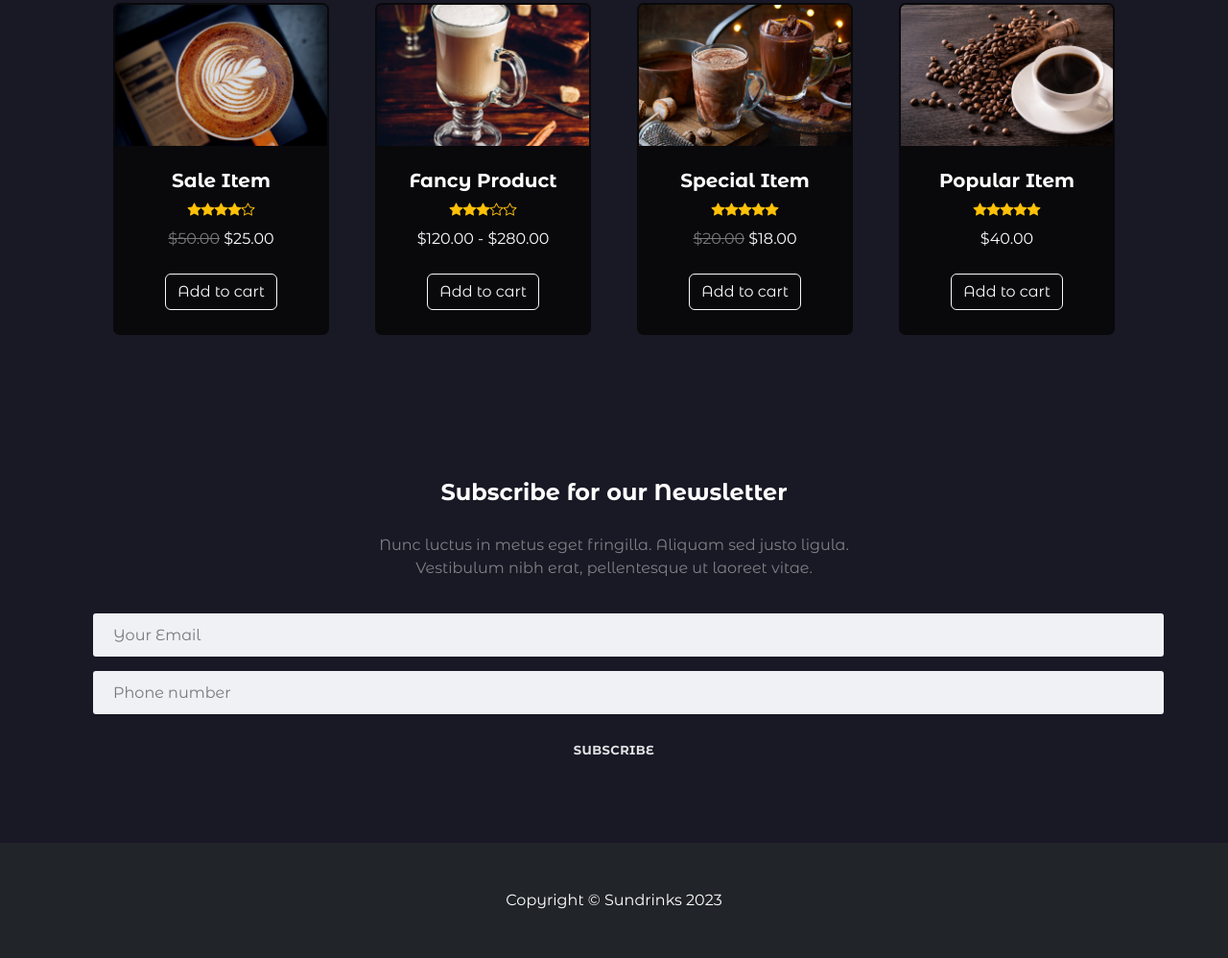
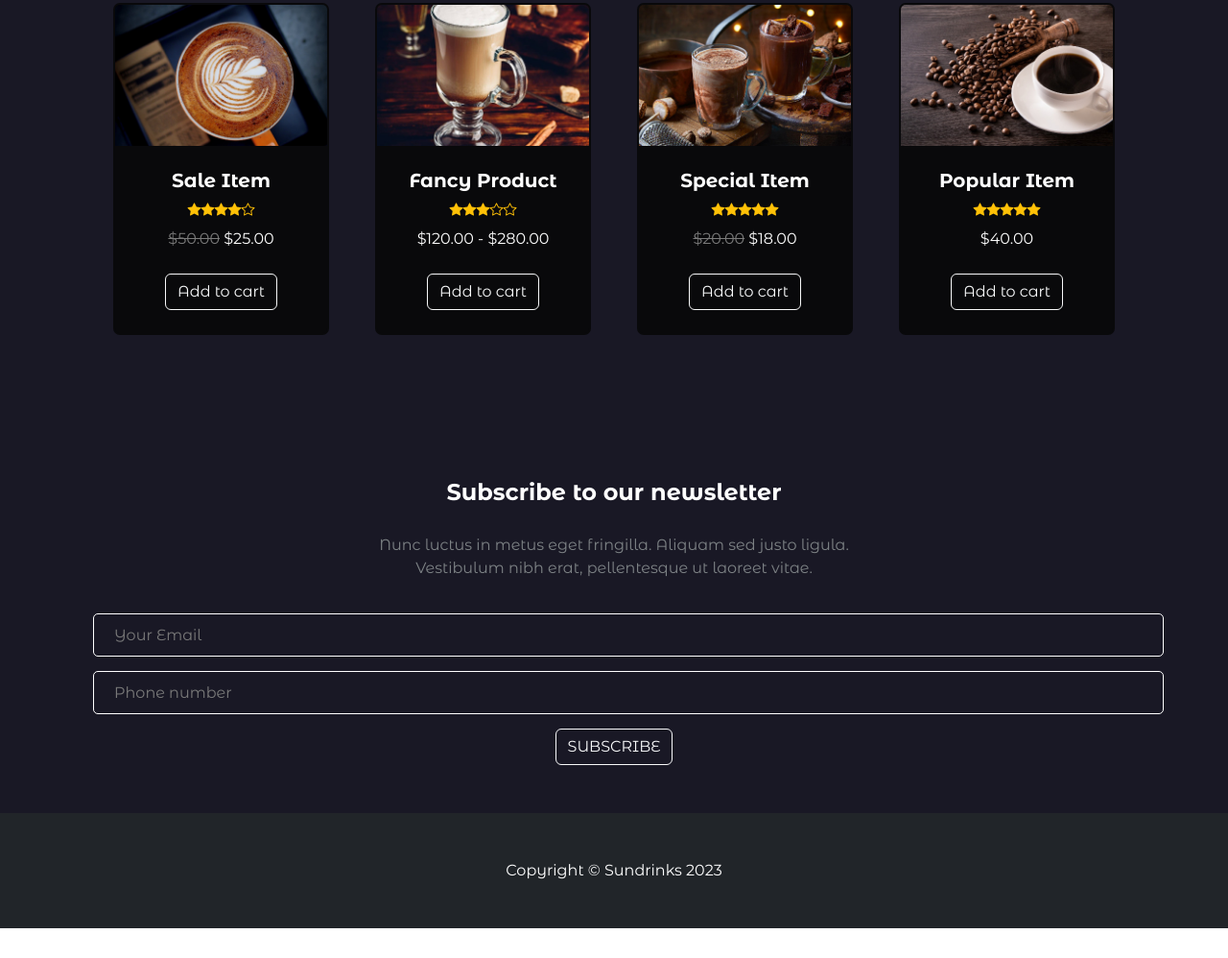
Before and after one commit to GaredJr/Sundrinks, a plain HTML site: page index.html in a window 1280 px wide. Shown: the part 841-1839 px from the top of the page at 96% size. After the commit the page ends 1808 px from the top, so only its background shows below. Drawn offline with nearby package versions, Linux system fonts and the light colour scheme.

```diff
--- a/index.html
+++ b/index.html
@@ -297,16 +297,14 @@
     <div class="newsletter-subscribe">
         <div class="container">
             <div class="intro">
-                <h2 class="text-center text-white">Subscribe for our Newsletter</h2>
+                <h2 class="text-center text-white">Subscribe to our newsletter</h2>
                 <p class="text-center">Nunc luctus in metus eget fringilla. Aliquam sed justo ligula. Vestibulum nibh erat, pellentesque ut laoreet vitae. </p>
             </div>
             <form class="form-inline" method="post">
-                <div class="form-group"><input class="form-control" type="email" name="email" placeholder="Your Email"></div>
-                <div class="form-group"><input class="form-control" type="tel" name="tel" placeholder="Phone number"></div>
-                <div class="form-group p-4 pt-0 border-top-0 bg-transparent">
-                    <div class="text-center"><a class="btn btn-outline-light mt-auto" href="#">SUBSCRIBE</a></div>
-                </div>
+                <div class="form-group"><input class="form-control inp-outline-light bg-transparent" type="email" name="email" placeholder="Your Email"></div>
+                <div class="form-group"><input class="form-control inp-outline-light bg-transparent" type="tel" name="tel" placeholder="Phone number"></div>
             </form>
+            <div class="text-center"><a class="btn btn-outline-light mt-auto" href="#">SUBSCRIBE</a></div>
         </div>
     </div>
 </section>
--- a/style.css
+++ b/style.css
@@ -137,3 +137,15 @@
     color:#fff;
     outline:none !important;
 }
+.inp-outline-light {
+    color: white !important;
+    border-color: white !important;
+    border-style: solid !important;
+    border-width: 1px !important;
+    border-radius: 5px !important;
+    transition: 0.5s !important;
+}
+.inp-outline-light:focus {
+    background-color: var(--backgroundDarker) !important;
+    color: #865DFF !important;
+}
```
